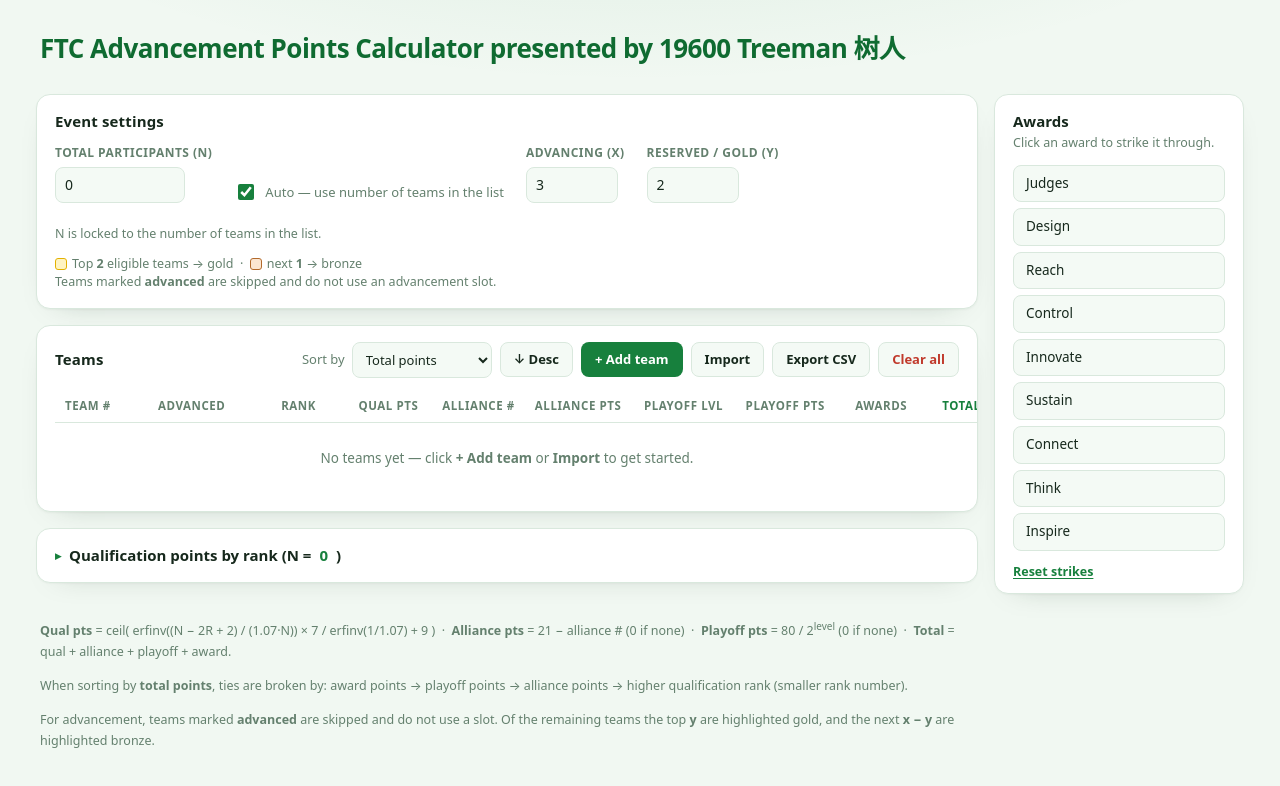
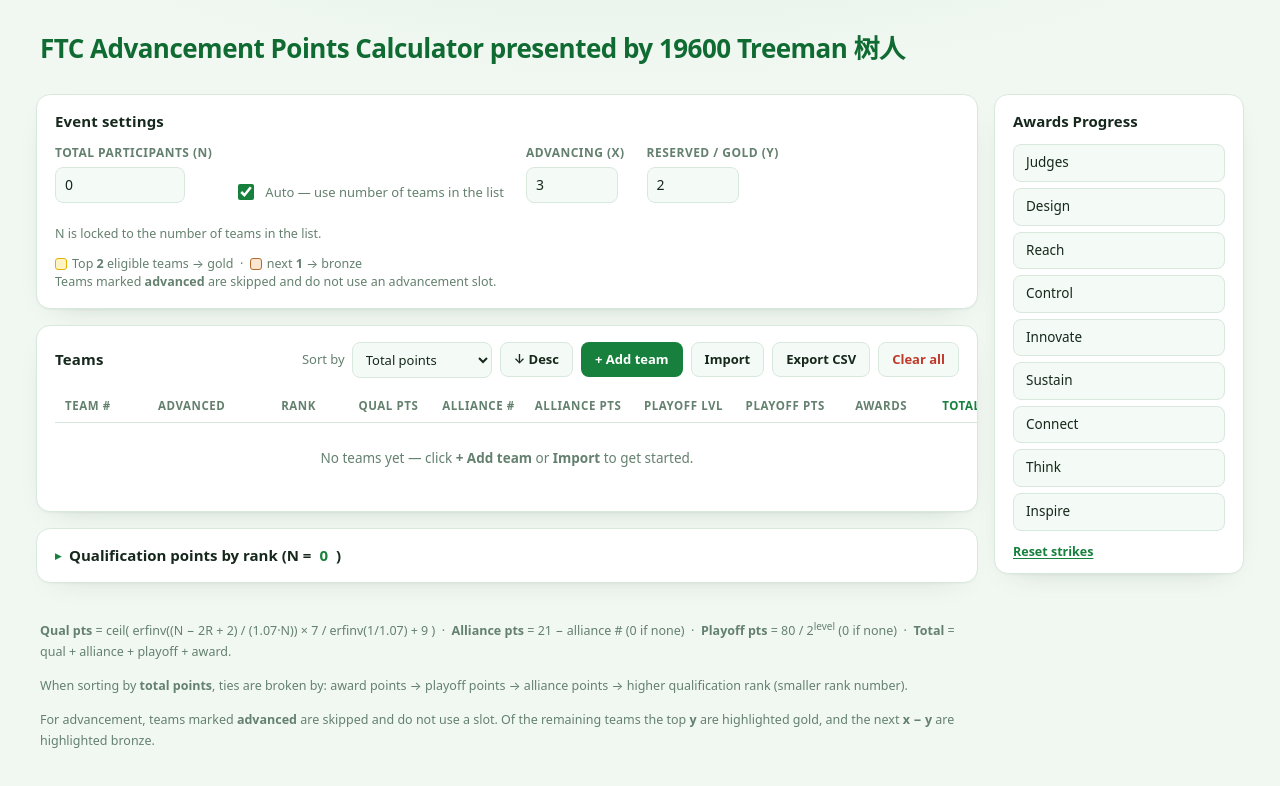
Before and after one commit to syt6099/ftc-advancement-points, a plain HTML site: page index.html in a window 1280 px wide. Drawn offline with Linux system fonts and the light colour scheme.

Commit message:
Update index.html

```diff
--- a/index.html
+++ b/index.html
@@ -393,8 +393,7 @@
     <!-- ===== Awards sidebar ===== -->
     <aside class="side-col">
       <section class="card awards-card">
-        <h2>Awards</h2>
-        <p class="hint" style="margin:0">Click an award to strike it through.</p>
+        <h2>Awards Progress</h2>
         <ul class="award-list" id="awardList"></ul>
         <div class="awards-foot">
           <button class="link-btn" type="button" id="clearAwards">Reset strikes</button>
```
